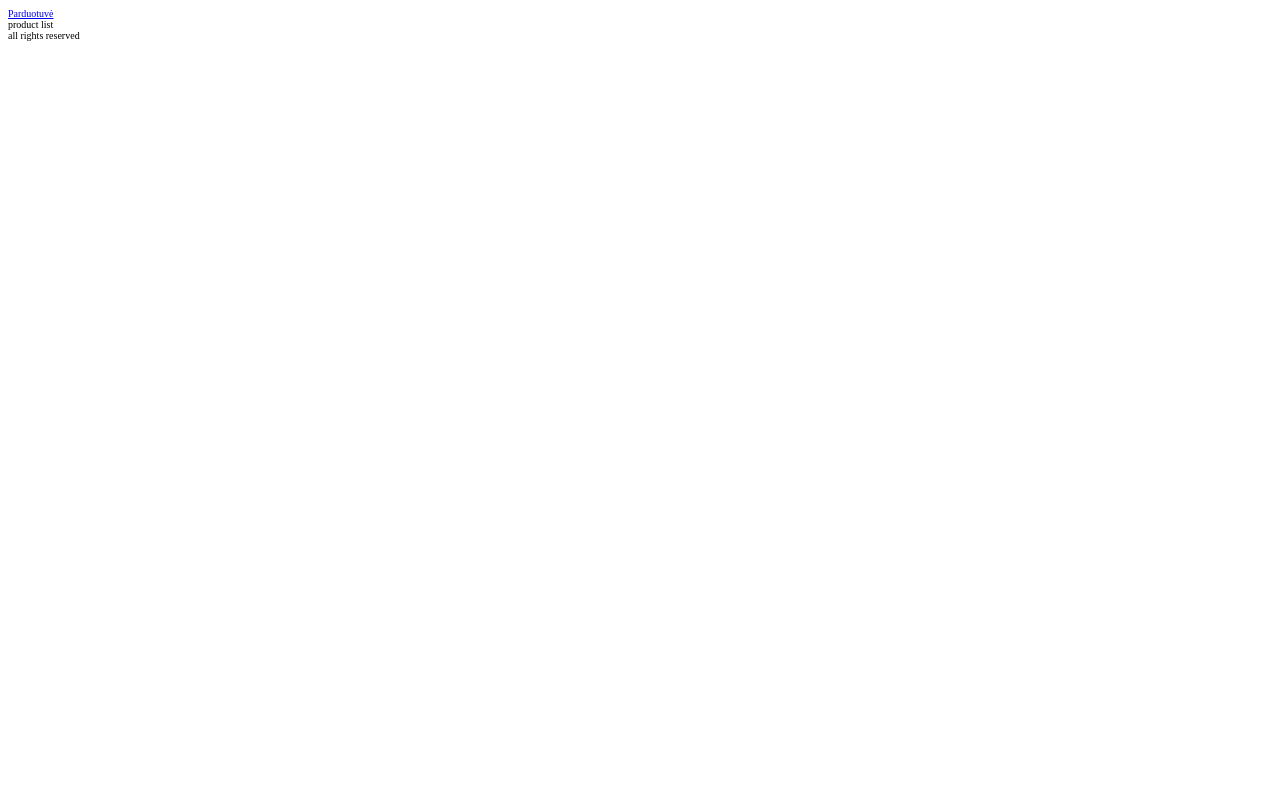
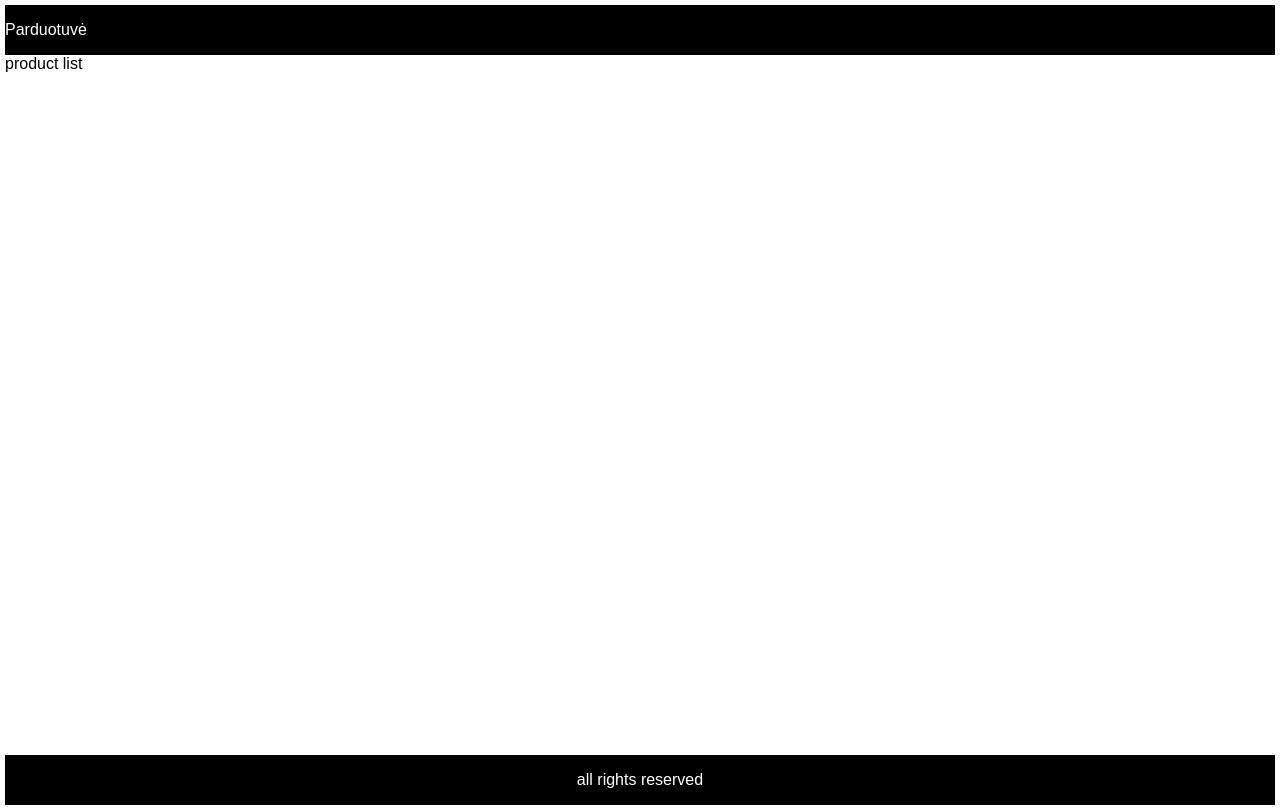
Before and after one commit to KristijonasJurk/Parduotuve-React, a React (Create React App) app: page / in a window 1280 px wide. Built offline with nearby package versions, Linux system fonts and the light colour scheme.

Commit message:
basic css

```diff
--- a/src/index.css
+++ b/src/index.css
@@ -1,5 +1,48 @@
 html{
   font-size: 62.5%;
   box-sizing: border-box;
+}
+body, #root{
+  height: 100vh;
+  margin: 0;
+}
+body, input, select, textarea{
+  font-size: 1.6rem;
+  font-family: Arial, Helvetica, sans-serif;
+}
 
+.grid-container{
+  display: grid;
+  grid-template-areas: "header"
+  "main"
+  "footer";
+  grid-template-rows: 5rem 1fr 5rem;
+  grid-template-columns: 1fr;
+  height: 100%;
+  padding: .5rem;
 }
+header{
+  grid-area: header;
+  color: white;
+  background-color: black;
+  display: flex;
+  align-items: center;
+}
+header a {
+  color: white;
+  text-decoration: none;
+}
+a:hover {
+  color: red;
+}
+main{
+  grid-area: main;
+}
+footer{
+  grid-area: footer;
+  color: white;
+  background-color: black;
+  display: flex;
+  justify-content: center;
+  align-items: center;
+}
```
